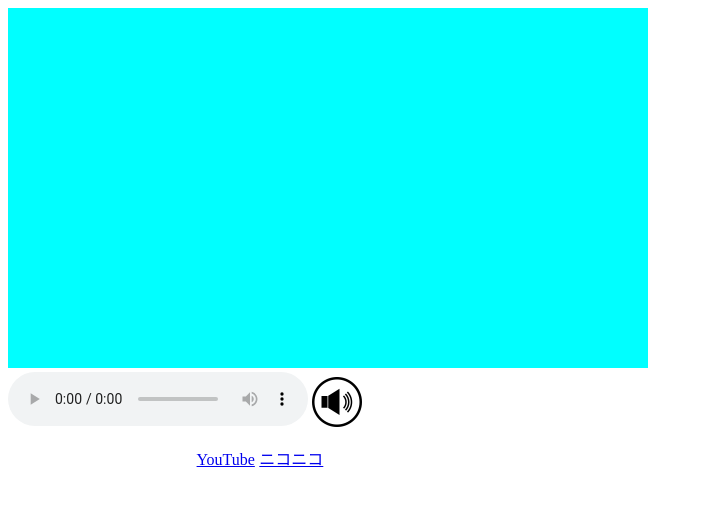
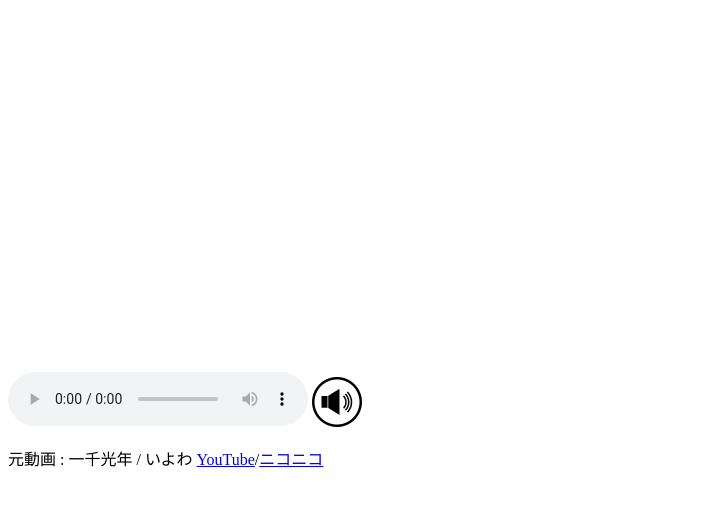
Before and after one commit to hiha4649/issenkounenTouch, a plain HTML site: page index.html in a window 1280 px wide. Shown: the whole page, without its empty margins (0-703 px from the left). Drawn offline with Linux system fonts and the light colour scheme.

Commit message:
文字色を黒に　Canvas背景を白に

```diff
--- a/style.css
+++ b/style.css
@@ -1,9 +1,9 @@
 body {
-  color: #FFFFFF;
+  color: #000000;
 }
 
 canvas {
-  background-color: aqua;
+  background-color: #FFFFFF;
 }
 
 .volume-on {
```
